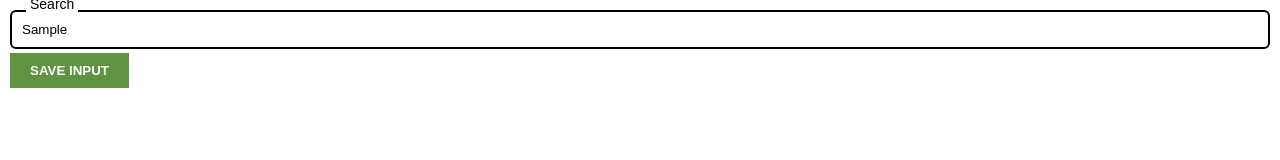
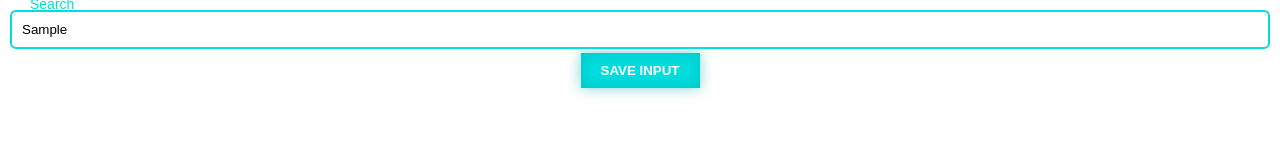
Before and after one commit to someart/google-extension, a plain HTML site: page index.html in a window 1280 px wide. Both pictures are taken after typing "Sample" into the empty fields and a click on the button "SAVE INPUT". Drawn offline with Linux system fonts and the light colour scheme.

Commit message:
input value

```diff
--- a/index.css
+++ b/index.css
@@ -1,22 +1,35 @@
 body {
     margin: 0;
     padding: 10px;
+    display: block;
+    text-align: center;
     font-family: Arial, Helvetica, sans-serif;
 }
 
 
 
 button {
-    background: #5f9341;
+    background: #0dd;
+    box-shadow: inset 0 0 1em rgba(0,170,170,0.5), 0 0 1em rgba(0,170,170,0.5);
+    border: #0dd solid 2px;
     color: white;
     padding: 10px 20px;
     border: none;
     font-weight: bold;
+
+  justify-content: center;
+
+    transition: all 150ms ease-in-out;
+
+    &:hover {
+      box-shadow: 0 0 10px 0 #0dd inset, 0 0 10px 4px whitesmoke;
+    }
+
 }
 
 .input-wrapper {
     --padding: 16px;
-    --focus-color: black;
+    --focus-color: #0dd;
     position: relative;
     display: flex;
     align-items: center;
@@ -24,7 +37,8 @@ button {
 
   input {
     padding: var(--padding);
-    border: 2px solid blue;
+    border: grey solid 2px;
+    color: black;
     outline: none;
     border-radius: 6px;
     width: 100%;
@@ -35,7 +49,7 @@ button {
   }
   .placeholder {
     position: absolute;
-    background-color: white;
+    background-color: none;
     color: gray;
     left: var(--padding);
     padding: 0 4px;
--- a/index.html
+++ b/index.html
@@ -17,7 +17,7 @@
           Search
         </label>
       </div>
-        <button id="input-btn">SAVE INPUT</button>
+        <button type="button" id="input-btn">SAVE INPUT</button>
         <script src="index.js"></script>
     </body>
 </html>
--- a/index.js
+++ b/index.js
@@ -1,6 +1,8 @@
-
-let inputBtn = document.getElementById("input-btn")
+let myLeads = []
+const inputEl = document.getElementById("input-el")
+const inputBtn = document.getElementById("input-btn")
 
 inputBtn.addEventListener("click", function() {
-    console.log("Button clicked!")
+    myLeads.push(inputEl.value)
+    console.log(myLeads)
 })
```
